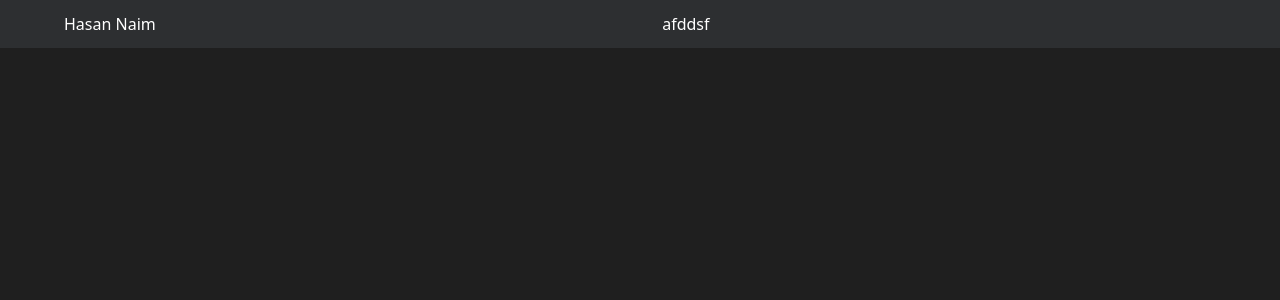
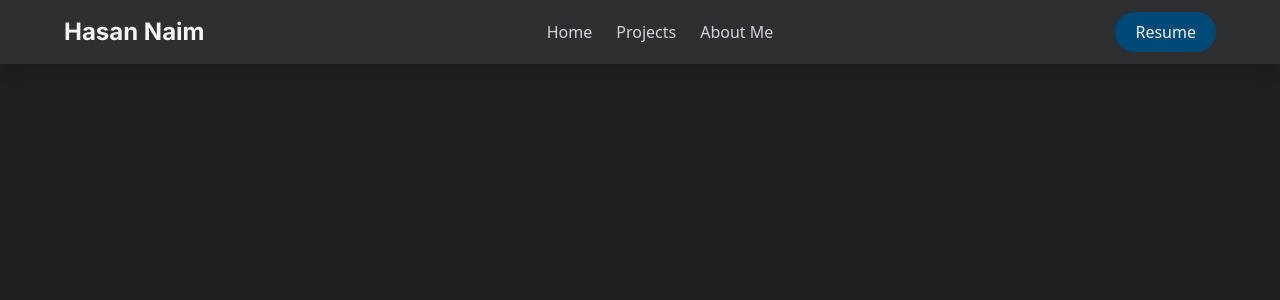
Before and after one commit to hasan-naim/portfolio, a React (Create React App) app: page / in a window 1280 px wide. Shown: the top 300 px of the page. Built offline with nearby package versions, Linux system fonts and the light colour scheme.

Commit message:
navbar is done for now

```diff
--- a/public/index.html
+++ b/public/index.html
@@ -15,6 +15,20 @@
       user's mobile device or desktop. See https://developers.google.com/web/fundamentals/web-app-manifest/
     -->
     <link rel="manifest" href="%PUBLIC_URL%/manifest.json" />
+
+    <!-- Google Font -->
+    <link rel="preconnect" href="https://fonts.googleapis.com" />
+    <link rel="preconnect" href="https://fonts.gstatic.com" crossorigin />
+    <link
+      href="https://fonts.googleapis.com/css2?family=Roboto:wght@100;300;400;500;700;900&display=swap"
+      rel="stylesheet"
+    />
+
+    <link
+      href="https://fonts.googleapis.com/css2?family=Inter:wght@100;200;300;400;500;600;700;800;900&display=swap"
+      rel="stylesheet"
+    />
+
     <!--
       Notice the use of %PUBLIC_URL% in the tags above.
       It will be replaced with the URL of the `public` folder during the build.
--- a/src/components/Navbar/Navbar.jsx
+++ b/src/components/Navbar/Navbar.jsx
@@ -1,15 +1,44 @@
 import React from "react";
+import PrimaryButton from "../PrimaryButton/PrimaryButton";
 
 function Navbar() {
   return (
-    <header className="bg-primaryDark-800 py-3">
+    <header className="bg-primaryDark-800 py-3 shadow-lg">
       <div className="container">
-        <div className="flex justify-between ">
+        <div className="flex justify-between items-center ">
           <div>
-            <h3>Hasan Naim</h3>
+            <h3 className="font-inter font-bold text-2xl text-gray-100">
+              Hasan Naim
+            </h3>
           </div>
-          <div className="hidden lg:block">afddsf</div>
-          <div></div>
+          <div className="hidden lg:block">
+            <ul className="flex gap-6 text-gray-300">
+              <li>
+                <a href="#home" className="hover:text-white duration-300">
+                  Home
+                </a>
+              </li>
+              <li>
+                <a href="#projects" className="hover:text-white duration-300">
+                  Projects
+                </a>
+              </li>
+              <li>
+                <a href="#aboutMe" className="hover:text-white duration-300">
+                  About Me
+                </a>
+              </li>
+            </ul>
+          </div>
+          <div>
+            <a
+              rel="noreferrer"
+              href="https://drive.google.com/file/d/1Xel4JxgekURyJtXEUk3m3jJMqUCwW48h/view?usp=sharing"
+              target={"_blank"}
+            >
+              <PrimaryButton text="Resume" title={"View My Resume"} />
+            </a>
+          </div>
         </div>
       </div>
     </header>
--- /dev/null
+++ b/src/components/PrimaryButton/PrimaryButton.jsx
@@ -0,0 +1,14 @@
+import React from "react";
+
+function PrimaryButton({ text, title }) {
+  return (
+    <button
+      className="bg-primaryBlue-800 py-2 px-5 text-gray-100 hover:bg-primaryBlue-900 font-medium rounded-3xl duration-300"
+      title={title}
+    >
+      {text}
+    </button>
+  );
+}
+
+export default PrimaryButton;
--- a/tailwind.config.js
+++ b/tailwind.config.js
@@ -9,8 +9,13 @@ module.exports = {
           800: "#2D2F31",
         },
         primaryBlue: {
-          900: "#004a77",
+          800: "#004a77",
+          900: "#003a5b",
         },
+      },
+      fontFamily: {
+        roboto: "'Roboto', sans-serif",
+        inter: "'Inter', sans-serif",
       },
     },
   },
```
